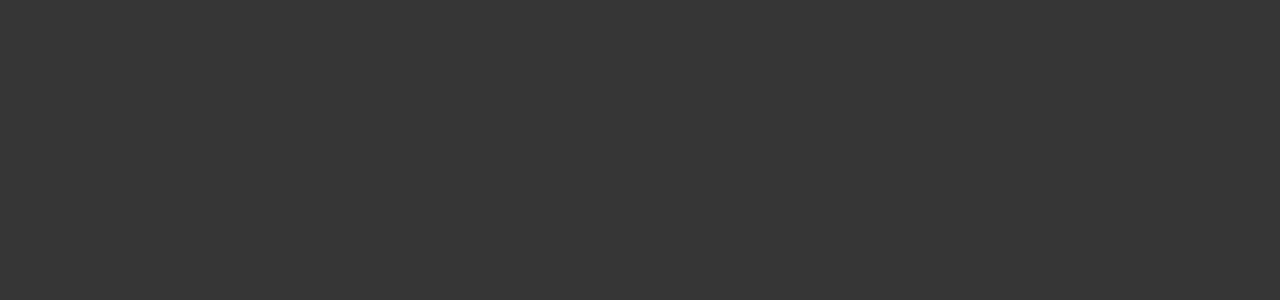
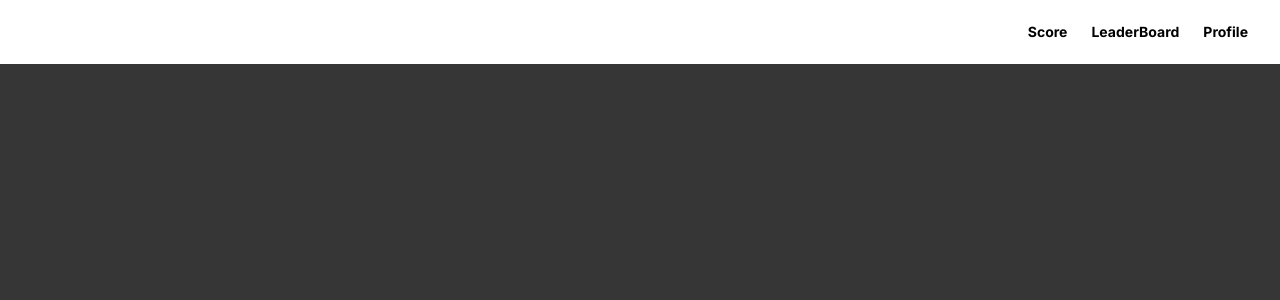
Before and after one commit to lynnhakim/WayneHacks2024, a Next.js app in the folder wayne-hacks/: page / in a window 1280 px wide. Shown: the top 300 px of the page. Built offline with nearby package versions, Linux system fonts and the light colour scheme.

Commit message:
added navbar to home

```diff
--- a/wayne-hacks/src/app/components/Navbar.js
+++ b/wayne-hacks/src/app/components/Navbar.js
@@ -1,3 +1,17 @@
 export default function Navbar() {
-  return <div className="bg-blue-500 w-screen">Helloas</div>;
+  return (
+    <div className="flex bg-white h-16 items-center z-40">
+      <div className="flex text-sm items-center mr-5 justify-end w-full">
+        <p className="mx-3 text-gray font-bold hover:underline cursor-pointer">
+          Score
+        </p>
+        <p className="hidden md:block mx-3 text-gray font-bold hover:underline cursor-pointer">
+          LeaderBoard
+        </p>
+        <p className="hidden md:block mx-3 text-gray font-bold hover:underline cursor-pointer">
+          Profile
+        </p>
+      </div>
+    </div>
+  );
 }
--- a/wayne-hacks/src/app/globals.css
+++ b/wayne-hacks/src/app/globals.css
@@ -1,7 +1,7 @@
 html {
-    width: 100%;
-    height: 100%;
-    background-color: #363636;
+  width: 100%;
+  height: 100%;
+  background-color: #363636;
 }
 @tailwind base;
 @tailwind components;
--- a/wayne-hacks/src/app/page.js
+++ b/wayne-hacks/src/app/page.js
@@ -1,2 +1,8 @@
+import Navbar from "./components/Navbar";
 export default function Home() {
+  return (
+    <div>
+      <Navbar />
+    </div>
+  );
 }
```
